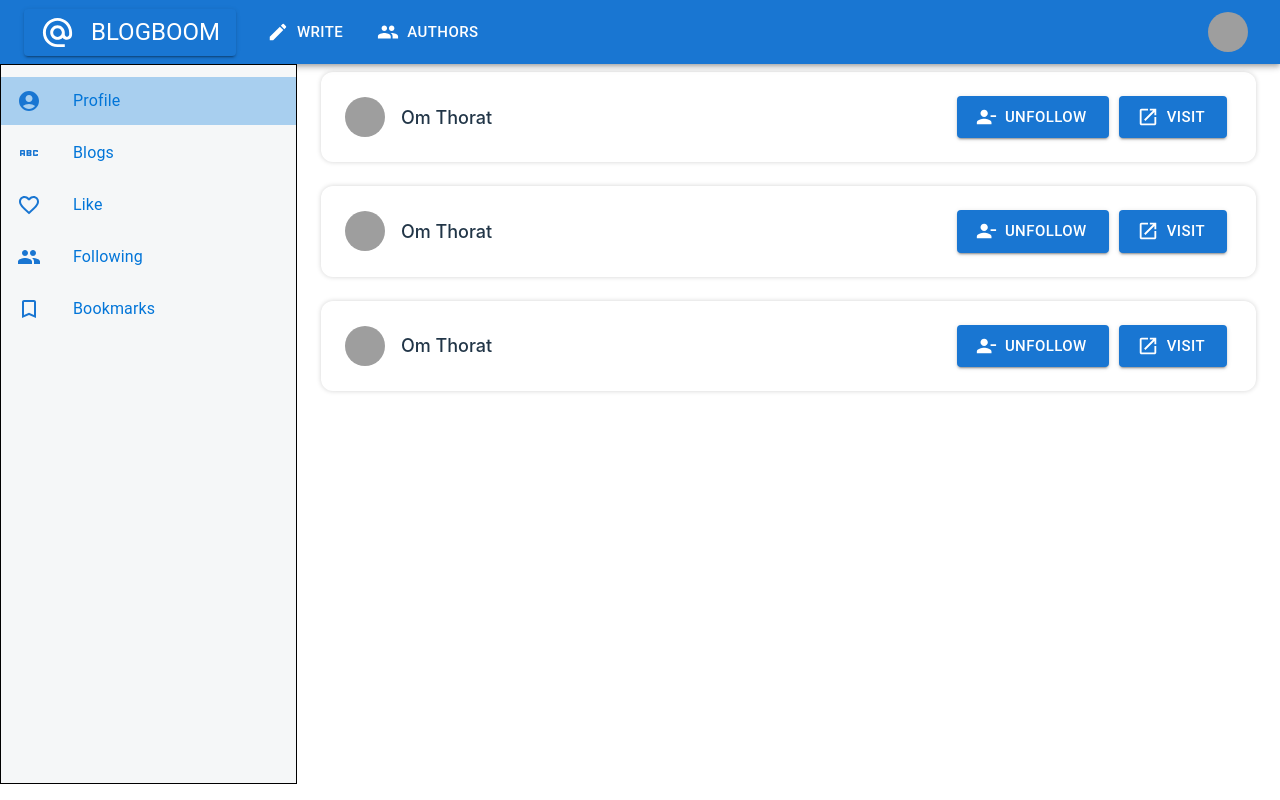
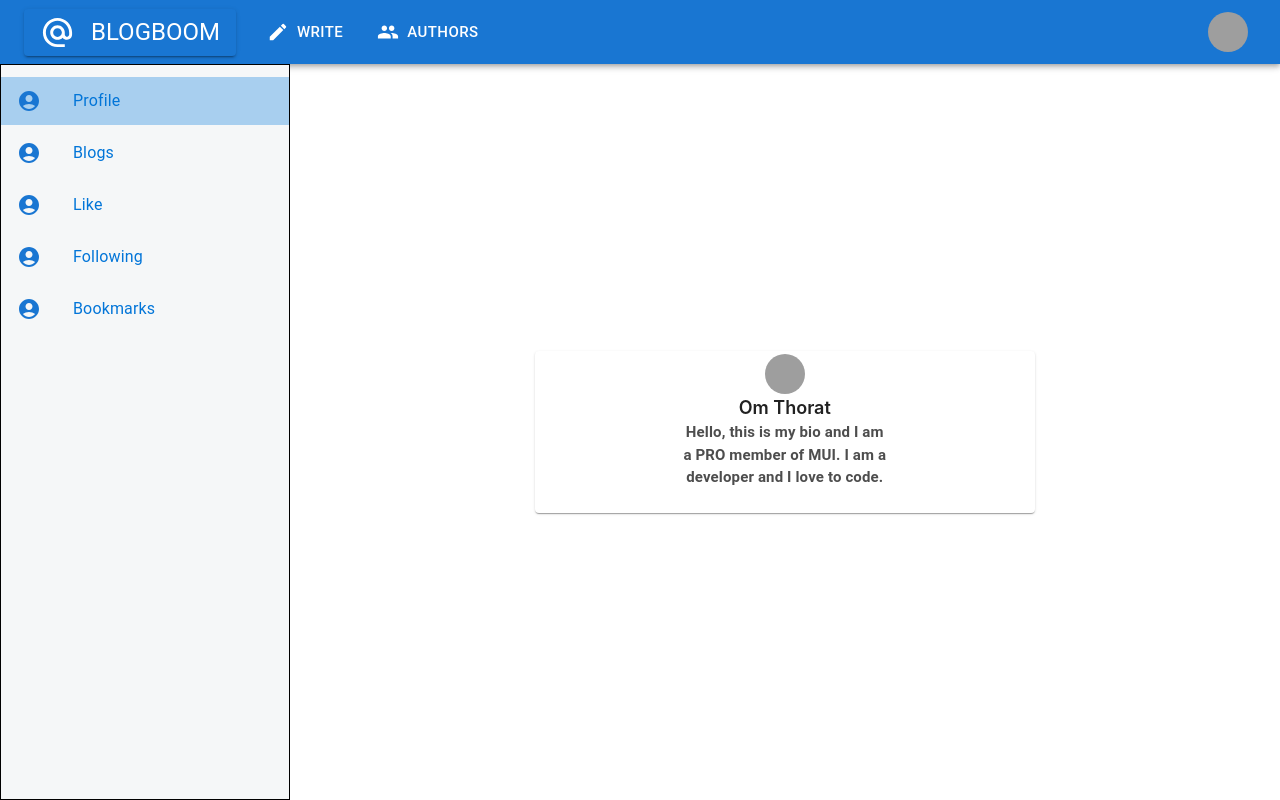
Before and after one commit to omthorat2004/BlogWebsite, a React (Vite) app in the folder Client/: page /profile in a window 1280 px wide. Built offline with nearby package versions, Linux system fonts and the light colour scheme; grey boxes are pictures that could not be loaded.

Commit message:
profile links connected

```diff
--- a/Client/src/App.jsx
+++ b/Client/src/App.jsx
@@ -4,7 +4,9 @@ import './App.css'
 import Navbar from './Components/Navbar'
 import Author from './features/Author/Components/Author'
 import AuthorProfile from './features/Author/Components/AuthorProfile'
+import Blogs from './features/Home/Components/Blogs'
 import Home from './features/Home/Components/Home'
+import ProfileCard from './features/UserProfile/Components/Card'
 import UserProfile from './features/UserProfile/Components/UserProfile'
 function App() {
   const [count, setCount] = useState(0)
@@ -16,7 +18,11 @@ function App() {
       <Routes>
           <Route path='/' element={<Home/>}/>
           <Route path='/authors' element={<Author/>}/>
-          <Route path='/profile' element={<UserProfile/>}/>
+          <Route path='/profile' element={<UserProfile children={<ProfileCard/>}/>}/>
+          <Route path='/profile/blogs' element={<UserProfile children={<Blogs/>}/>}/>
+          <Route path='/profile/like' element={<UserProfile children={<Blogs/>}/>}/>
+          <Route path='/profile/following' element={<UserProfile children={<Author/>}/>}/>
+          <Route path='/profile/bookmarks' element={<UserProfile children={<Blogs/>}/>}/>
           <Route path='/author/1' element={<AuthorProfile/>}/>
       </Routes>
      </Router>
--- a/Client/src/features/Author/Components/ExtraNavbar.jsx
+++ b/Client/src/features/Author/Components/ExtraNavbar.jsx
@@ -8,9 +8,15 @@ const StyledChip = styled(Chip)({
 })
 const array=["Top","Food","Travel","Education","Lifestyle","Business","Gaming","Sports"]
 const ExtraNavbar = () => {
-    const [selectedIndex,setSelected]=useState()
+    const [selectedIndex,setSelected]=useState(null)
+    console.log(selectedIndex)
     const handleClick = (e,index)=>{
-        setSelected(index)
+      // console.log(index)
+        if(selectedIndex==index){
+          setSelected(null)
+        }else{
+          setSelected(index)
+        }
     }
   return (
     <Box flexBasis='100%' display='flex' columnGap={{xs:2,sm:5,md:7}} rowGap={2} justifyContent='center' flexWrap='wrap'>
--- a/Client/src/features/Home/Components/Rightbar.jsx
+++ b/Client/src/features/Home/Components/Rightbar.jsx
@@ -23,7 +23,7 @@ const Rightbar = () => {
    }
   }
   return (
-    <Box flex={{md:3,sm:5}} display={{xs:'none',sm:'flex'}} position='sticky' maxHeight={800}  flexDirection='column' sx={{backgroundColor:'white',padding:3,boxSizing:'border-box',borderRadius:'20px',top:'20px'}} >
+    <Box flex={{md:3,sm:5}} display={{xs:'none',sm:'flex'}} position='sticky'  maxHeight={800}  flexDirection='column' sx={{backgroundColor:'white',padding:3,boxSizing:'border-box',borderRadius:'20px',top:'20px'}} >
         <StyledBox >
           <Chip label='Recent'  clickable color='primary'sx={{fontSize:{lg:'17px',md:'15px',sm:'12px'}}} / >
           <Chip label='Top'  clickable color='primary' sx={{fontSize:{lg:'17px',md:'15px',sm:'12px'}}} />
--- a/Client/src/features/UserProfile/Components/Card.jsx
+++ b/Client/src/features/UserProfile/Components/Card.jsx
@@ -1,26 +1,17 @@
-import LaunchIcon from '@mui/icons-material/Launch';
-import PersonAddIcon from '@mui/icons-material/PersonAdd';
-import { Avatar, Button, ButtonGroup, Card, CardActions, CardContent, Typography } from '@mui/material';
+import { Avatar, Card, CardContent, Typography } from '@mui/material';
 import React from 'react';
 const ProfileCard = () => {
   return (
-    <Card  sx={{flex:10,minWidth:'280px',padding:'30px'}}  >
+    <Card  sx={{flex:10,minWidth:'280px',maxWidth:'500px'}}  >
         <CardContent  sx={{display:'flex',flexDirection:'column',alignItems:'center',padding:'3px'}}>
             <Avatar src='https://wallpapercave.com/wp/wp12944056.jpg' sx={{ '--Avatar-size': '4rem'}}/>
             <Typography variant="body3" sx={{fontSize:'18px',fontWeight:'600'}}  >Om Thorat</Typography>
-            <Typography level="body-sm" sx={{ maxWidth: '24ch',opacity:0.6,fontSize:'15px' }}>
+            <Typography level="body-sm" sx={{ maxWidth: '24ch',opacity:0.8,fontSize:'15px',fontWeight:'600' }}>
           Hello, this is my bio and I am a PRO member of MUI. I am a developer and I
           love to code.
         </Typography>
         </CardContent>
-        <CardContent>
-        <CardActions buttonFlex="1" sx={{alignItems:'center',display:'flex',flexDirection:'column'}} >
-          <ButtonGroup variant="contained" sx={{ bgcolor: 'background.surface' }}>
-            <Button startIcon={<PersonAddIcon/>} sx={{"&:focus":{outline:'none'}}}>Follow</Button>
-            <Button startIcon={<LaunchIcon/>} sx={{"&:focus":{outline:'none'}}}>Profile</Button>
-          </ButtonGroup>
-        </CardActions>
-      </CardContent>
+
     </Card>
   );
 }
--- a/Client/src/features/UserProfile/Components/FollowingCard.jsx
+++ b/Client/src/features/UserProfile/Components/FollowingCard.jsx
@@ -39,7 +39,7 @@ const FollowingCard = () => {
             <Typography variant='body3' fontSize={{xs:14,md:18}} fontWeight={500}>Om Thorat</Typography>
         </Box>
 
-        <Box >
+        <Box display='flex' alignItems='center' >
             <StyledButton variant='contained' size={buttonSize}   sx={{ '& .MuiButton-startIcon': { marginRight:{xs:0,md:1} } }}  onClick={handleClick}  startIcon={clicked? <PersonAddAltIcon/>:<PersonRemoveIcon  />}>{isSmallScreen?(''):clicked?"Follow":"Unfollow"}</StyledButton>
             <StyledButton variant='contained' size={buttonSize}   sx={{ '& .MuiButton-startIcon': { marginRight: {xs:0,md:1} } }}    startIcon={<LaunchIcon fontSize='small'/>}>{isSmallScreen?'':'Visit'}</StyledButton>
         </Box>
--- a/Client/src/features/UserProfile/Components/Sidebar.jsx
+++ b/Client/src/features/UserProfile/Components/Sidebar.jsx
@@ -1,64 +1,45 @@
-import AbcIcon from '@mui/icons-material/Abc';
+import styled from '@emotion/styled';
 import AccountCircleIcon from '@mui/icons-material/AccountCircle';
-import BookmarkBorderIcon from '@mui/icons-material/BookmarkBorder';
-import FavoriteBorderIcon from '@mui/icons-material/FavoriteBorder';
-import GroupIcon from '@mui/icons-material/Group';
 import { Box, List, ListItem, ListItemButton, ListItemIcon, ListItemText } from '@mui/material';
-import React from 'react';
+import React, { useState } from 'react';
+import { useNavigate } from 'react-router-dom';
+
+const StyledListButton = styled(ListItemButton)({
+    "&:focus":{
+        backgroundColor:"#0275d850"
+    }
+})
+const array = ["Profile","Blogs","Like","Following","Bookmarks"]
 const Sidebar = () => {
+
+   const [currentIndex,setCurrentIndex] = useState(0)
+   const navigate = useNavigate()
+   const handleClick = (index)=>{
+    setCurrentIndex(index)
+    console.log(index)
+    if(index==0){
+        navigate('/profile')
+    }else{
+        navigate(`/profile/${array[index]}`)
+    }
+   }
   return (
-   <Box flex={{xs:1,md:3}} position='sticky' border='solid black 1px' bgcolor='#F5F7F8'>
+   <Box flex={{xs:1,md:3}} position='sticky' top={0} maxHeight={780} border='solid black 1px' bgcolor='#F5F7F8'>
    <List sx={{display:{xs:'flex',md:'block'},flexWrap:'wrap',justifyContent:{xs:'center',sm:'center'},columnGap:'10px'}}>
-    <ListItem   disablePadding   sx={{flex:{xs:0,sm:1},bgcolor:'#0275d850',mt:'4px'}}>
-        <ListItemButton>
-            <ListItemIcon>
-                <AccountCircleIcon color='primary'/>
-            </ListItemIcon>
-            <ListItemText sx={{color:'#0275d8'}}>
-                Profile
-            </ListItemText>
-        </ListItemButton>
-    </ListItem>
-    <ListItem  disablePadding  sx={{flex:{xs:0,sm:1},mt:'4px'}} >
-        <ListItemButton>
-            <ListItemIcon>
-            <AbcIcon color='primary'/>
-            </ListItemIcon>
-            <ListItemText sx={{color:'#0275d8'}}>
-                Blogs
-            </ListItemText>
-        </ListItemButton>
-    </ListItem>
-    <ListItem disablePadding  sx={{flex:{xs:0,sm:1},mt:'4px'}} >
-        <ListItemButton>
-            <ListItemIcon>
-                <FavoriteBorderIcon color='primary'/>
-            </ListItemIcon>
-            <ListItemText sx={{color:'#0275d8'}}>
-                Like
-            </ListItemText>
-        </ListItemButton>
-    </ListItem>
-    <ListItem  disablePadding sx={{flex:{xs:0,sm:1},mt:'4px'}} >
-        <ListItemButton>
-            <ListItemIcon>
-                <GroupIcon color='primary'/>
-            </ListItemIcon>
-            <ListItemText sx={{color:'#0275d8'}}>
-                Following
-            </ListItemText>
-        </ListItemButton>
-    </ListItem>
-    <ListItem  disablePadding  sx={{flex:{xs:0,sm:0},mt:'4px'}}>
-        <ListItemButton>
-            <ListItemIcon>
-                <BookmarkBorderIcon color='primary'/>
-            </ListItemIcon>
-            <ListItemText sx={{color:'#0275d8'}}>
-                Bookmarks
-            </ListItemText>
-        </ListItemButton>
-    </ListItem>
+   {array.map((ele,index)=>{
+            const bgc = currentIndex==index?'#0275d850':''
+            console.log(bgc)
+            return (<ListItem   disablePadding   sx={{flex:{xs:0,sm:1},bgcolor:`${bgc}`,mt:'4px'}}>
+            <ListItemButton onClick={()=>{handleClick(index)}} >
+                <ListItemIcon >
+                    <AccountCircleIcon color='primary'/>
+                </ListItemIcon>
+                <ListItemText sx={{color:'#0275d8'}}>
+                    {ele}
+                </ListItemText>
+            </ListItemButton>
+        </ListItem>)
+        })}
    </List>
    </Box>
   );
--- a/Client/src/features/UserProfile/Components/UserProfile.jsx
+++ b/Client/src/features/UserProfile/Components/UserProfile.jsx
@@ -1,15 +1,12 @@
 import { Box, Stack } from '@mui/material';
 import React from 'react';
-import FollowingCard from './FollowingCard';
 import Sidebar from './Sidebar';
-const UserProfile = () => {
+const UserProfile = ({children}) => {
   return (
-    <Stack direction={{xs:'column',md:'row'}} minHeight='90vh'  >
+    <Stack direction={{xs:'column',md:'row'}} minHeight='92vh'  >
         <Sidebar/>
-       <Box flex={10}>
-        <FollowingCard/>
-        <FollowingCard/>
-        <FollowingCard/>
+        <Box flex={10} display='flex' justifyContent='center' flexWrap='wrap' padding={2} alignContent='center' >
+          {children}
         </Box>
     </Stack>
   );
```
